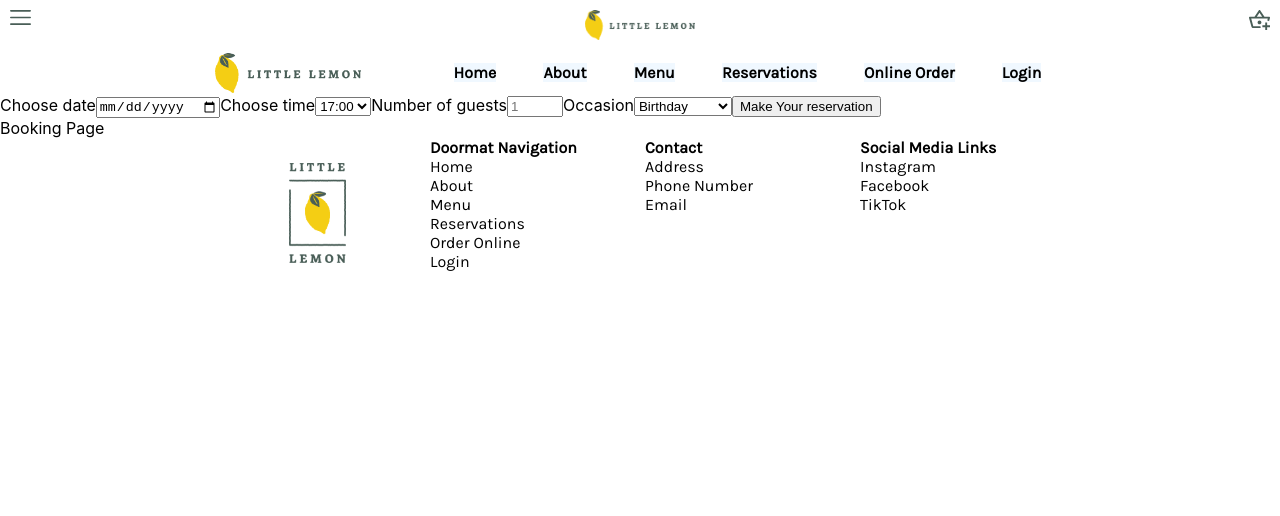
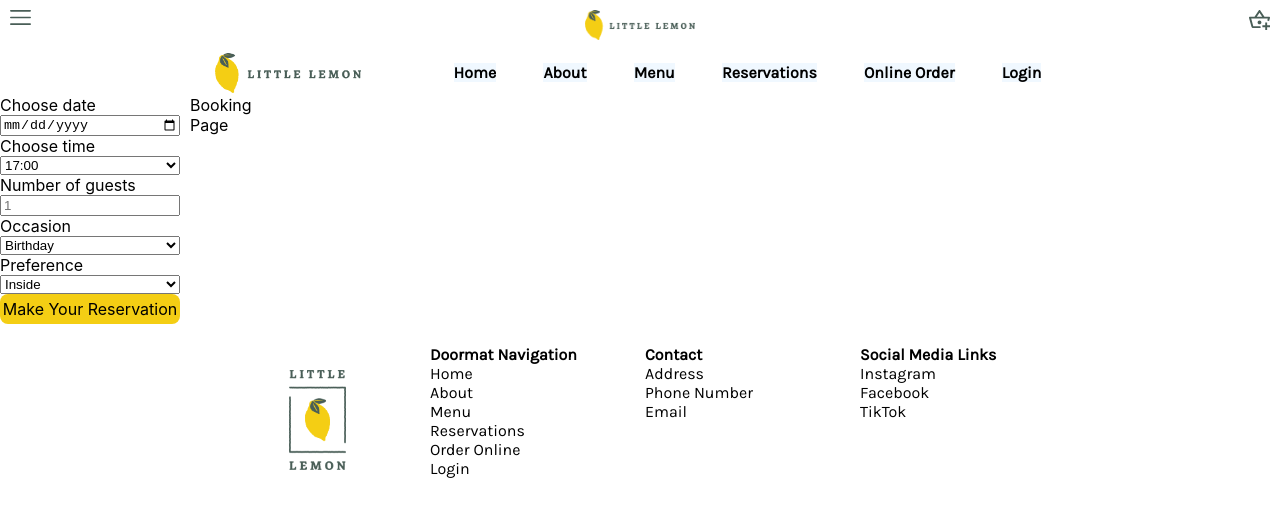
Before and after one commit to lantianqi/little-lemon, a React (Create React App) app: page /reservations in a window 1280 px wide. Shown: the top 516 px of the page. Built offline with nearby package versions, Linux system fonts and the light colour scheme; a web font is replaced by a local one.

Commit message:
init BookingForm w/ multiple views

```diff
--- /dev/null
+++ b/src/Booking.css
@@ -0,0 +1,7 @@
+#booking-container {
+  display: grid;
+  height: 250px;
+  grid-template-columns: repeat(12, [col-start] 1fr);
+  gap: 10px;
+  margin: 0 auto;
+}
--- a/src/Booking.js
+++ b/src/Booking.js
@@ -1,8 +1,10 @@
 import BookingForm from "./BookingForm";
+
+import "./Booking.css";
 
 function Booking() {
   return (
-    <div>
+    <div id="booking-container">
       <BookingForm />
       Booking Page
     </div>
--- /dev/null
+++ b/src/BookingForm.css
@@ -0,0 +1,4 @@
+#booking-form {
+  display: flex;
+  flex-direction: column;
+}
--- a/src/BookingForm.js
+++ b/src/BookingForm.js
@@ -1,6 +1,37 @@
+import "./BookingForm.css";
+import Button1 from "./Button1";
+import { useState } from "react";
+
 function BookingForm() {
-  return (
-    <form>
+  const [tableInfoConfirmed, setTableInfoConfirmed] = useState(false);
+  const [contactInfoConfirmed, setContactInfoConfirmed] = useState(false);
+  const [overviewConfirmed, setOverviewConfirmed] = useState(false);
+  const [allConfirmed, setAllConfirmed] = useState(false);
+  const [formData, setFormData] = useState({});
+
+  function updateTableInfo() {
+    setTableInfoConfirmed(true);
+  }
+
+  function updateContactInfo() {
+    setContactInfoConfirmed(true);
+  }
+
+  function updateOverviewConfirmed() {
+    setOverviewConfirmed(true);
+  }
+
+  function updateContactInfo(e) {
+    // e.preventDefaultEvent();
+    setContactInfoConfirmed(true);
+  }
+
+  function updateAllConfirmed() {
+    setAllConfirmed(true);
+  }
+
+  const tableForm = (
+    <form id="booking-form">
       <label htmlFor="res-date">Choose date</label>
       <input type="date" id="res-date" />
 
@@ -23,9 +54,30 @@ function BookingForm() {
         <option>Engagement</option>
         <option>Anniversary</option>
       </select>
-      <input type="submit" value="Make Your reservation"></input>
+
+      <label for="preference">Preference</label>
+      <select id="preference">
+        <option>Inside</option>
+        <option>Outside</option>
+      </select>
+
+      {/* <input type="submit" value="Make Your reservation"></input> */}
+      <Button1 text="Make Your Reservation"
+        onClick={updateTableInfo}
+      />
     </form>
   );
+
+  if (!tableInfoConfirmed) {
+    return tableForm;
+  } else if (!contactInfoConfirmed) {
+    return <Button1 text="contact" onClick={updateContactInfo} />;
+  }
+  else if (!overviewConfirmed) {
+    return <Button1 text="overview" onClick={updateOverviewConfirmed} />;
+  } else if (!allConfirmed) {
+    return <Button1 text="confirmed" onClick={updateAllConfirmed} />;
+  }
 }
 
 export default BookingForm;
--- a/src/Button1.js
+++ b/src/Button1.js
@@ -1,9 +1,5 @@
 function Button1(props) {
-  return (
-    <div className="button1-container">
-        {props.text}
-    </div>
-  );
+  return <div className="button1-container" onClick={props.onClick}>{props.text}</div>;
 }
 
 export default Button1;
```
